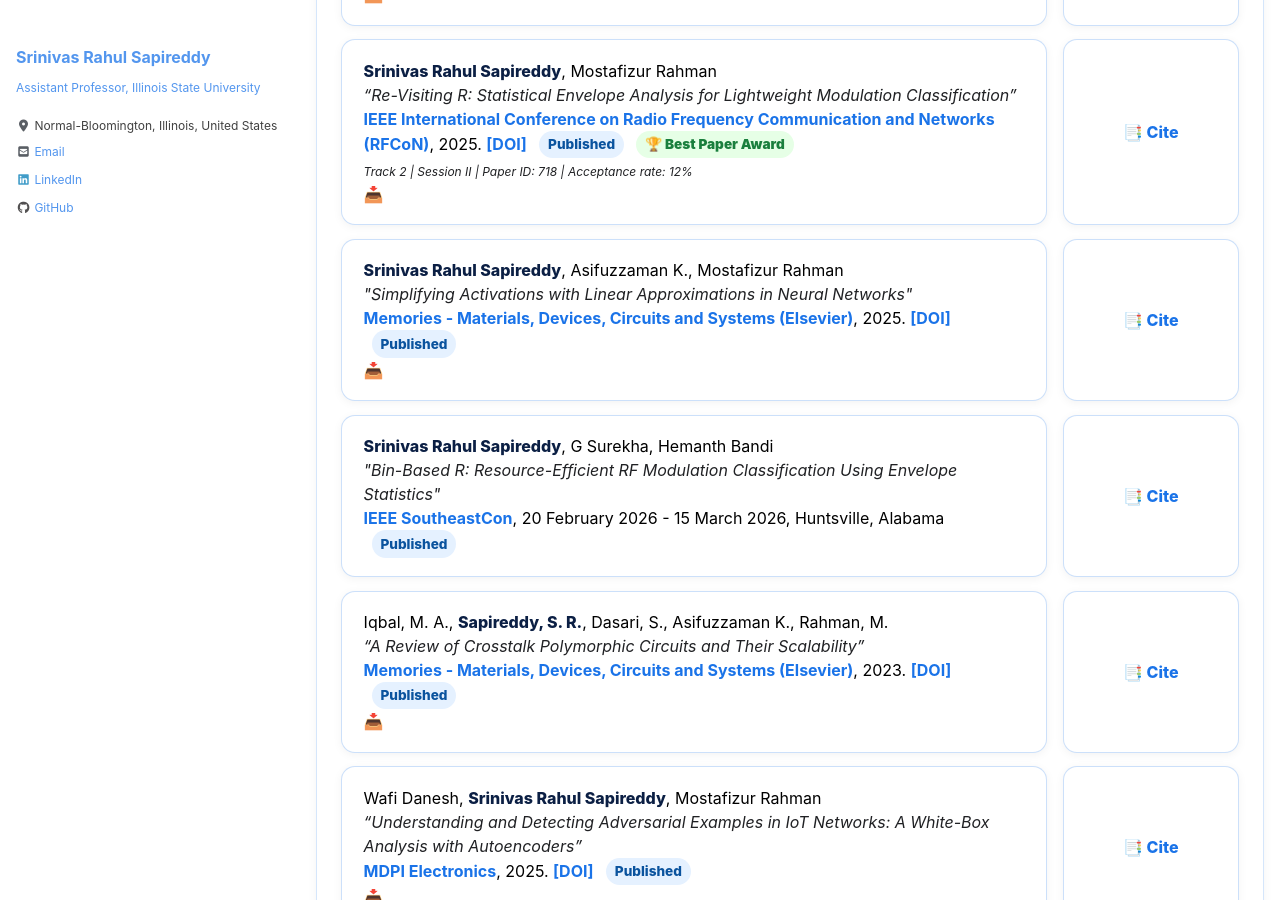
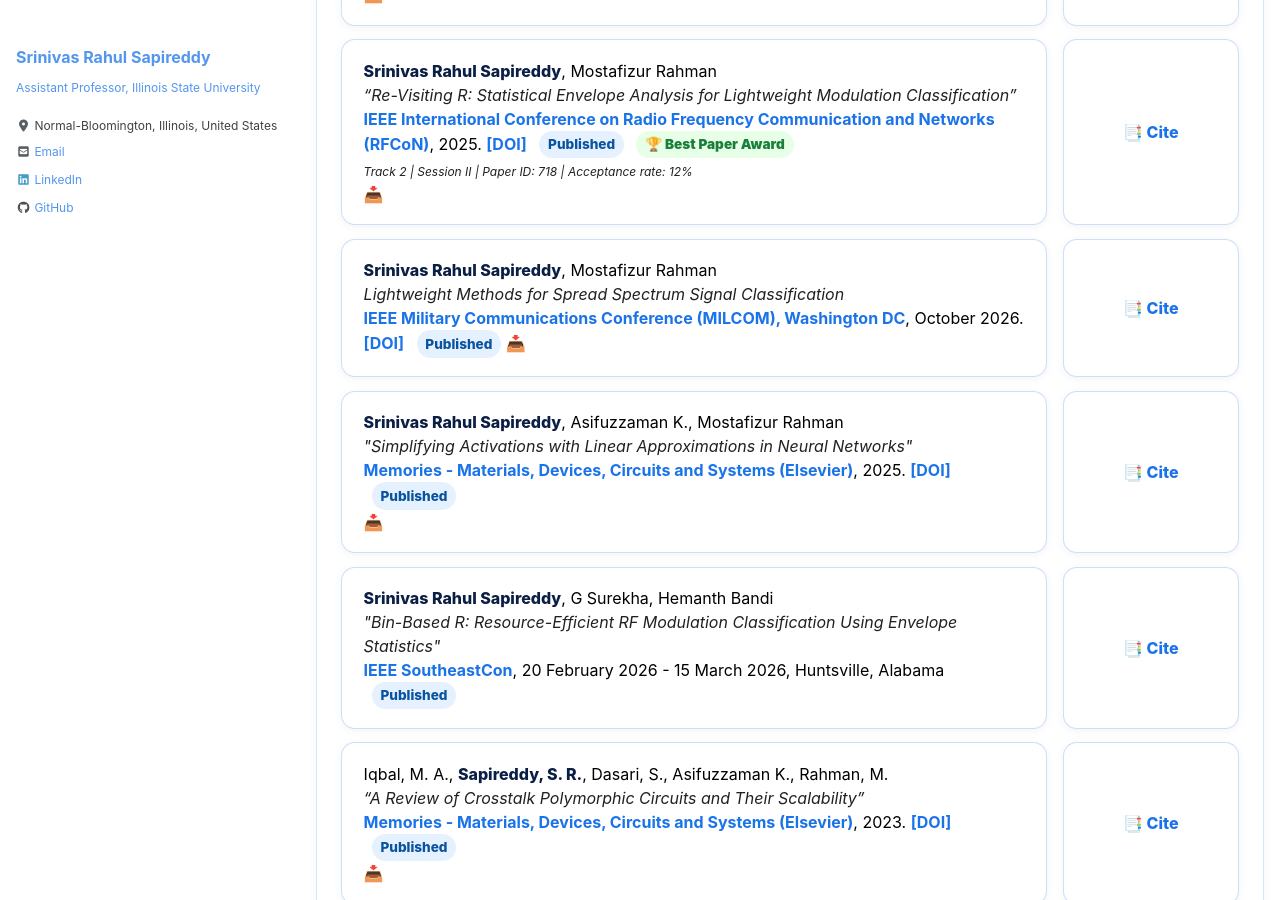
Before and after one commit to srsapireddy/srsapireddy.github.io, a Jekyll site: the page built from _pages/publications.md, in a window 1280 px wide and 900 px high, scrolled down 612 px. Built offline with Jekyll 4.4.1, drawn with Linux system fonts in a browser that asks for light colours; cached includes are drawn as plain includes; nearby versions of some CDN libraries.

Commit message:
Update publications.md

```diff
--- a/_pages/publications.md
+++ b/_pages/publications.md
@@ -310,6 +310,21 @@ function copyCitation(id) {
 
     <div class="pub-entry">
       <div class="pub-card">
+        <strong>Srinivas Rahul Sapireddy</strong>, Mostafizur Rahman<br>
+        <em>Lightweight Methods for Spread Spectrum Signal Classification</em><br>
+        <a href="https://milcom2026.ieee-milcom.org/" target="_blank" rel="noopener"> IEEE Military Communications Conference (MILCOM), Washington DC</a>, October 2026.
+        <a href="https://milcom2026.ieee-milcom.org/" target="_blank" rel="noopener">[DOI]</a>
+        <span class="status published">Published</span>
+        <a href="https://milcom2026.ieee-milcom.org/" target="_blank" rel="noopener" title="Download PDF">📥</a>
+      </div>
+      <div class="cite-box" onclick="copyCitation('citeR0')">
+        📑 Cite
+        <textarea id="citeR0" class="hidden-citation">S. R. Sapireddy and M. Rahman, Lightweight Methods for Spread Spectrum Signal Classification</textarea>
+      </div>
+    </div>
+
+    <div class="pub-entry">
+      <div class="pub-card">
         <strong>Srinivas Rahul Sapireddy</strong>, Asifuzzaman K., Mostafizur Rahman<br>
         <em>"Simplifying Activations with Linear Approximations in Neural Networks"</em><br>
          <a href="https://www.sciencedirect.com/science/article/pii/S2773064625000143" target="_blank" rel="noopener"> Memories - Materials, Devices, Circuits and Systems (Elsevier)</a>, 2025.
```
